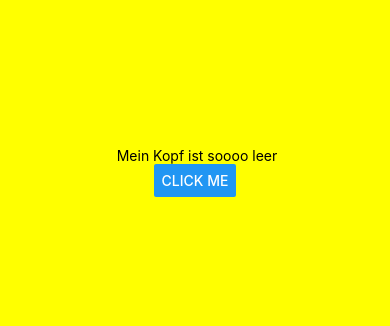
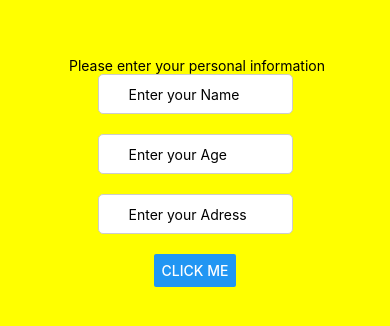
Before and after one commit to F3rndal/Advent_Challenge_2024_CB, a React Native app in the folder advent_app_CB_2024/: screen / in a window 390 px wide. Shown: the part 250-576 px from the top of the page. Built offline with nearby package versions, Linux system fonts and the light colour scheme.

Commit message:
creates 3 input field to enter name, age and adress

```diff
--- a/advent_app_CB_2024/App.js
+++ b/advent_app_CB_2024/App.js
@@ -1,10 +1,38 @@
 import { StatusBar } from 'expo-status-bar';
-import { Button, StyleSheet, Text, View } from 'react-native';
+import React, { useState } from 'react';
+import {TextInput, Button, StyleSheet, Text, View } from 'react-native';
 
 export default function App() {
+
+  const [name, setName] = useState('');
+  const [age, setAge] = useState('');
+  const [adress, setAdress] = useState('');
+
   return (
     <View style={styles.container}>
-      <Text> Mein Kopf ist soooo leer</Text>
+      <Text> Please enter your personal information</Text>
+
+      <TextInput
+        style={styles.input}
+        placeholder="Enter your Name"
+        value={name}
+        onChangeText={(text) => setName(text)}
+      />
+
+      <TextInput
+        style={styles.input}
+        placeholder="Enter your Age"
+        value={age}
+        onChangeText={(text) => setAge(text)}
+      />
+      <TextInput
+        style={styles.input}
+        placeholder="Enter your Adress"
+        value={adress}
+        onChangeText={(text) => setAdress(text)}
+      />
+
+
       <Button
       title="Click Me"
       ></Button>
@@ -20,4 +48,19 @@ const styles = StyleSheet.create({
     alignItems: 'center',
     justifyContent: 'center',
   },
+  input: {
+    height: 40,
+    width: '50%',
+    borderColor: '#ccc',
+    borderWidth: 1,
+    borderRadius: 5,
+    paddingHorizontal: 30,
+    backgroundColor: '#fff',
+    marginBottom: 20,
+  },
+  label: {
+    fontSize: 18,
+    marginBottom: 10,
+  },
+
 });
```
Also changed, not shown: 1 other file (tests, documents, lock files or other folders).
